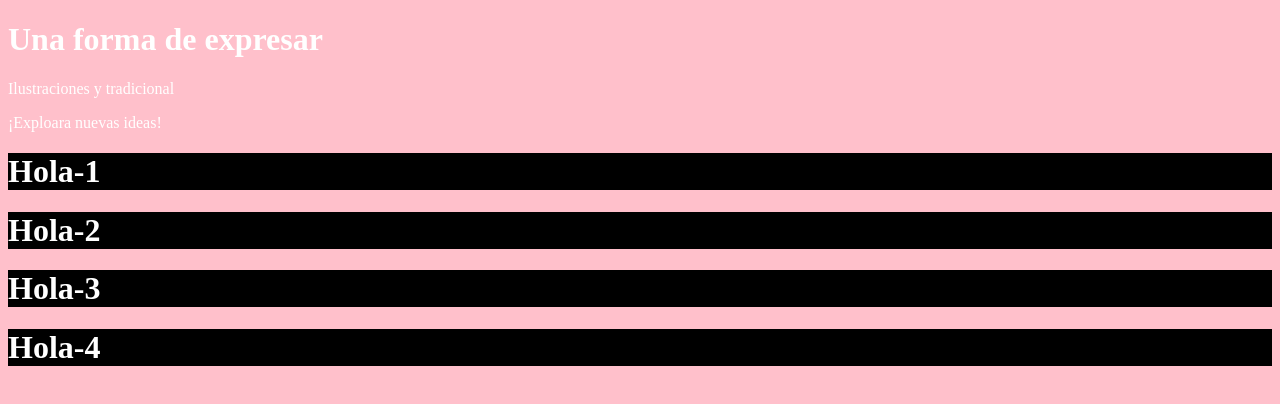
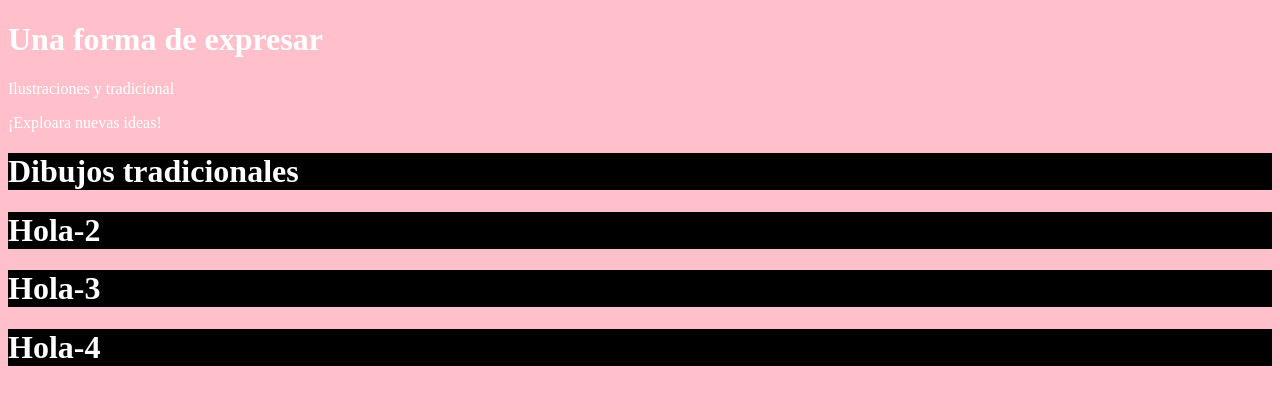
Before and after one commit to Dianaesme/Ilustraciones, a plain HTML site: page index.html in a window 1280 px wide. Drawn offline with Linux system fonts and the light colour scheme.

Commit message:
Update index.html

```diff
--- a/index.html
+++ b/index.html
@@ -14,7 +14,7 @@
 			<p> Ilustraciones y tradicional</p>
 			<p> ¡Exploara nuevas ideas!</p>
 
-			<div><h1>Hola-1</h1></div>
+			<div><h1>Dibujos tradicionales</h1></div>
 			<div><h1>Hola-2</h1></div>
 			<div><h1>Hola-3</h1></div>
 			<div><h1>Hola-4</h1></div>
```
